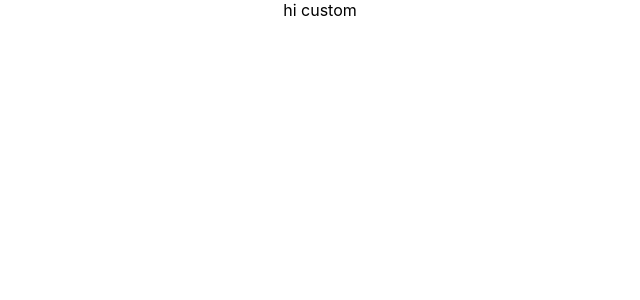
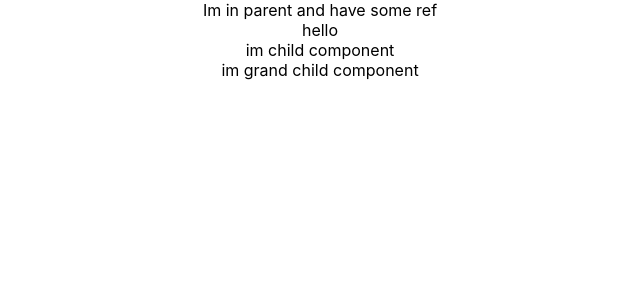
Before and after one commit to audelqua/render-huge-list, a React (Create React App) app: page / in a window 1280 px wide. Shown: the top 300 px of the page, without its empty margins (320-960 px from the left). Built offline with nearby package versions, Linux system fonts and the light colour scheme.

Commit message:
add forward ref component

```diff
--- a/src/App.js
+++ b/src/App.js
@@ -10,6 +10,7 @@ import SampleOfUseMemo from './components/sampleOfUseMemo'
 import SampleOfUseTransition from './components/sampleOfUseTransition'
 import UsingOfBindMethod from './components/sampleOfUsingBind'
 import SampleAddCustomAttribute from './components/sampleAddCustomAttribute'
+import SampleOfForwardRef from './components/sampleOfForwardRef'
 
 
 
@@ -19,7 +20,7 @@ import 'react-virtualized/styles.css'; // only needs to be imported once
 function App() {
   return (
     <div className="App">
-      <SampleAddCustomAttribute />
+      <SampleOfForwardRef />
     </div>
   );
 }
--- /dev/null
+++ b/src/components/sampleOfForwardRef/index.jsx
@@ -0,0 +1,41 @@
+// sample with useReducer
+import React, {useState, useCallback, useRef, useEffect} from 'react'
+
+const SampleOfForwardRef = props => {
+    const myRef = useRef(null)
+
+    // useEffect(() => {
+    //     console.log('myRef', myRef.current);
+    // }, [myRef.current])
+
+    return (
+       <div>
+           <span ref={myRef}>Im in parent and have some ref</span>
+           <br />
+           hello
+           <br />
+           <ChildComponent parentRef={myRef}/>
+       </div>
+    )
+}
+export default SampleOfForwardRef
+
+const ChildComponent = props => {
+    const { parentRef } = props
+    console.log('parentRef', parentRef.current);
+    return (
+        <div>
+            im child component
+            <br />
+            <GrandComponent />
+        </div>
+    )
+}
+
+const GrandComponent = props => {
+    return (
+        <div>
+            im grand child component
+        </div>
+    )
+}
```
